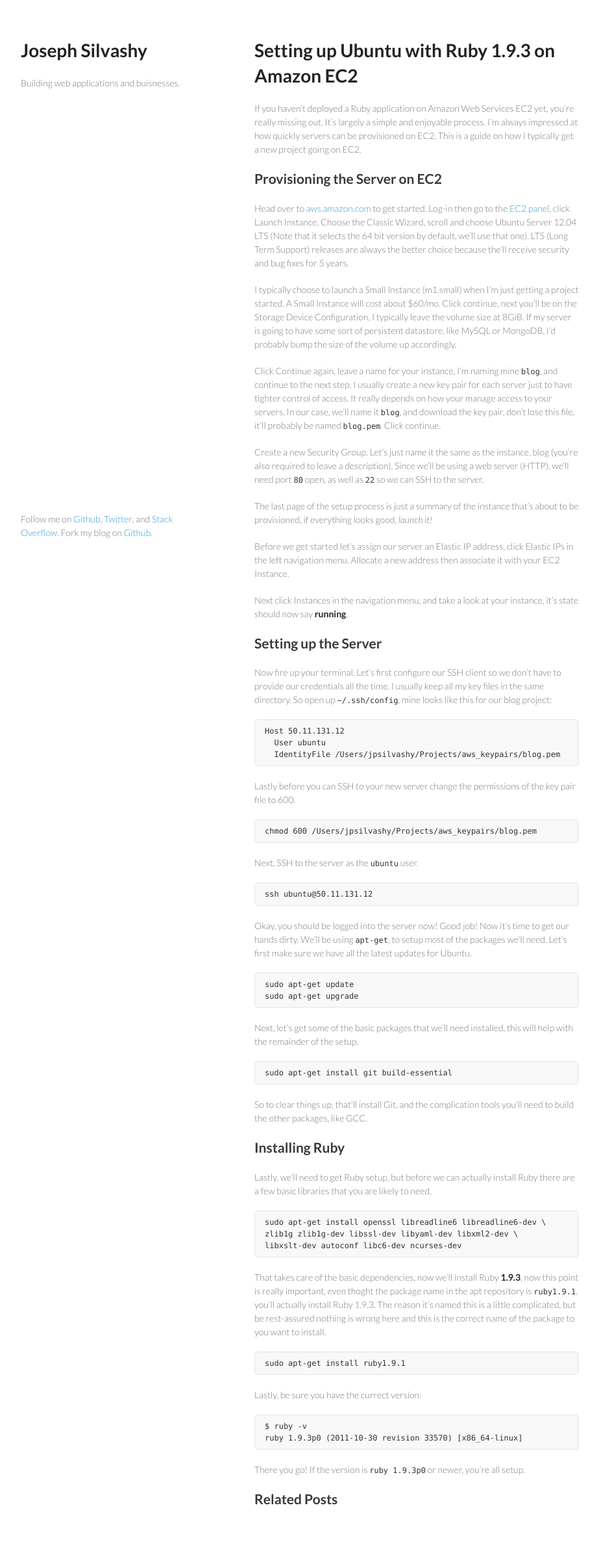
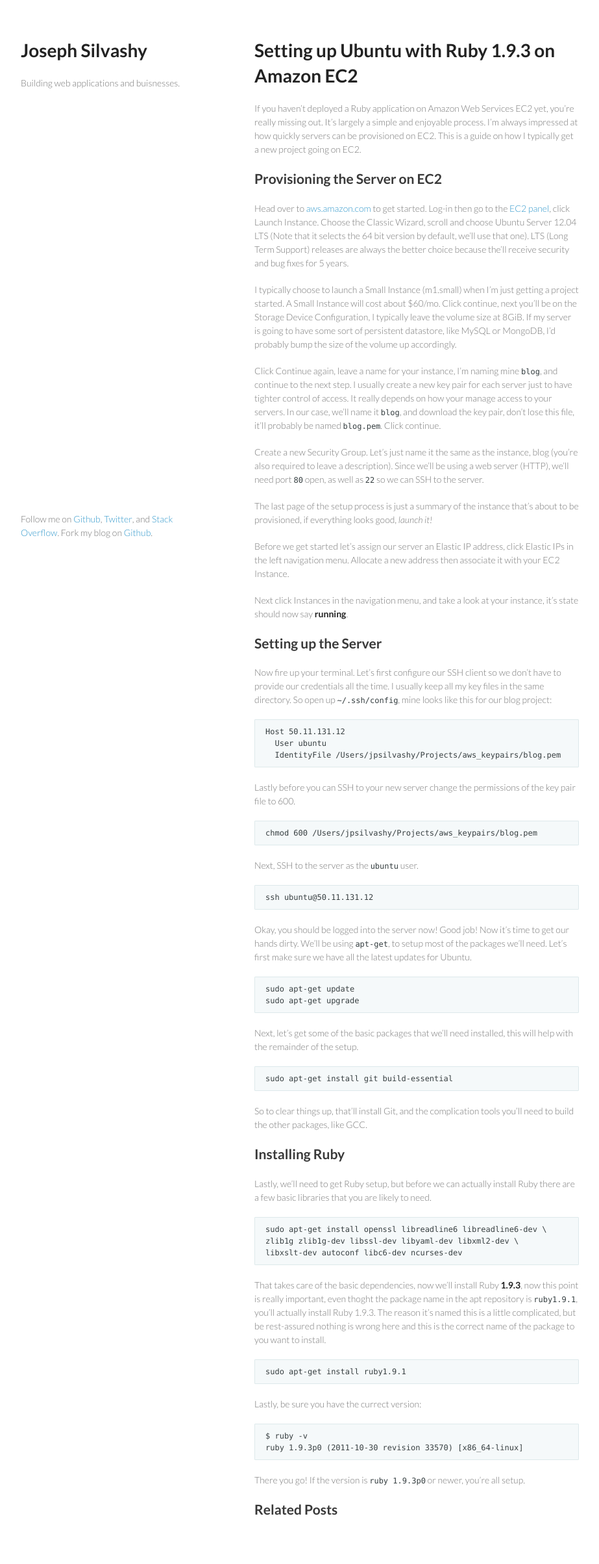
Before and after one commit to jpsilvashy/jpsilvashy.github.com, a Jekyll site: the page built from _posts/2012-07-29-setting-up-ubuntu-with-ruby-193-on-amazon-ec2.md, in a window 1280 px wide. Shown: the whole page at 65% size, without its empty margins (178-1101 px from the left). Built offline with Jekyll 4.4.1, drawn with Linux system fonts in a browser that asks for light colours; nearby versions of some CDN libraries.

Commit message:
style updates to code blocks

```diff
--- a/stylesheets/styles.css
+++ b/stylesheets/styles.css
@@ -64,15 +64,16 @@ blockquote {
 
 code, pre {
   font-family:Monaco, Bitstream Vera Sans Mono, Lucida Console, Terminal;
-  color:#333;
+  color:#353e40;
   font-size:12px;
+  text-shadow:0 1px 0 white;
 }
 
 pre {
-  padding:8px 15px;
-  background: #f8f8f8;
-  border-radius:5px;
-  border:1px solid #e5e5e5;
+  padding:9px 16px;
+  background: #f5f9fa;
+  border-radius:1px;
+  border:1px solid #dde9eb;
   overflow-x: auto;
 }
 
```
Also changed, not shown: 2 other files.
